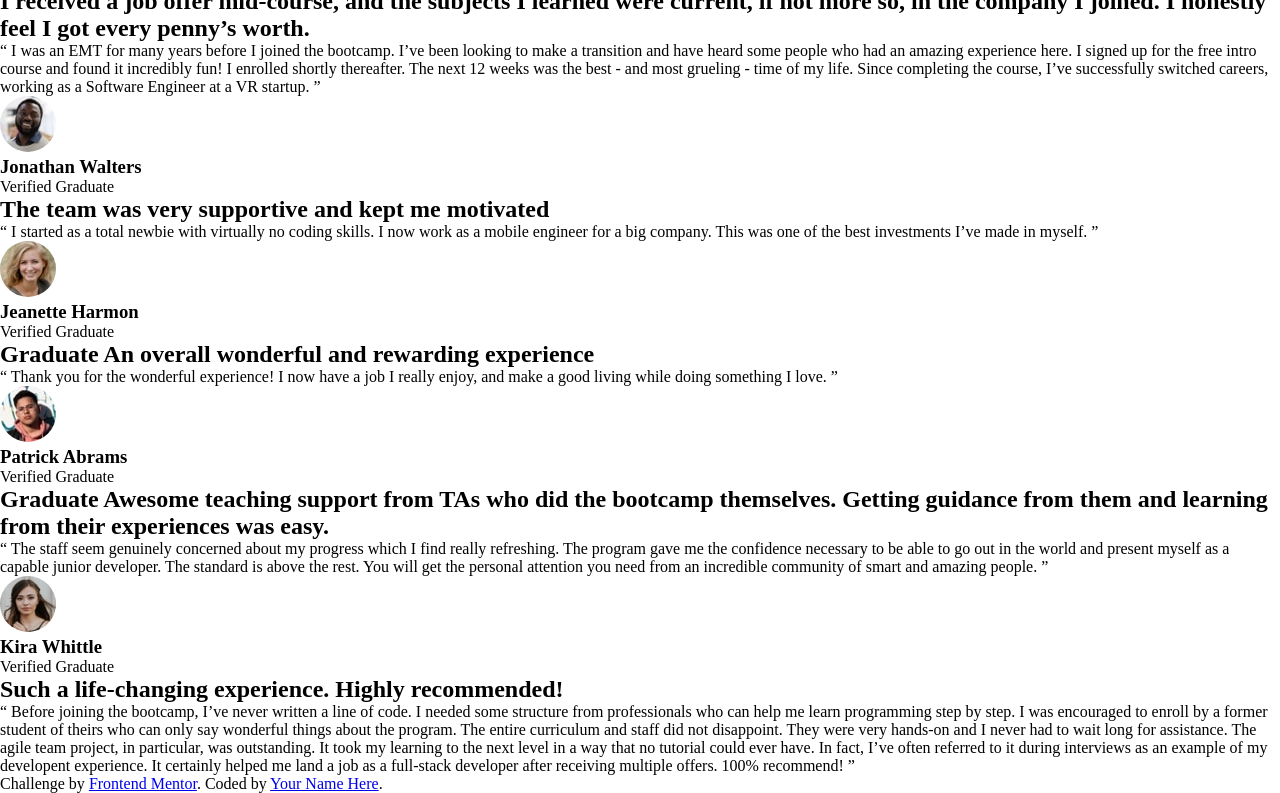
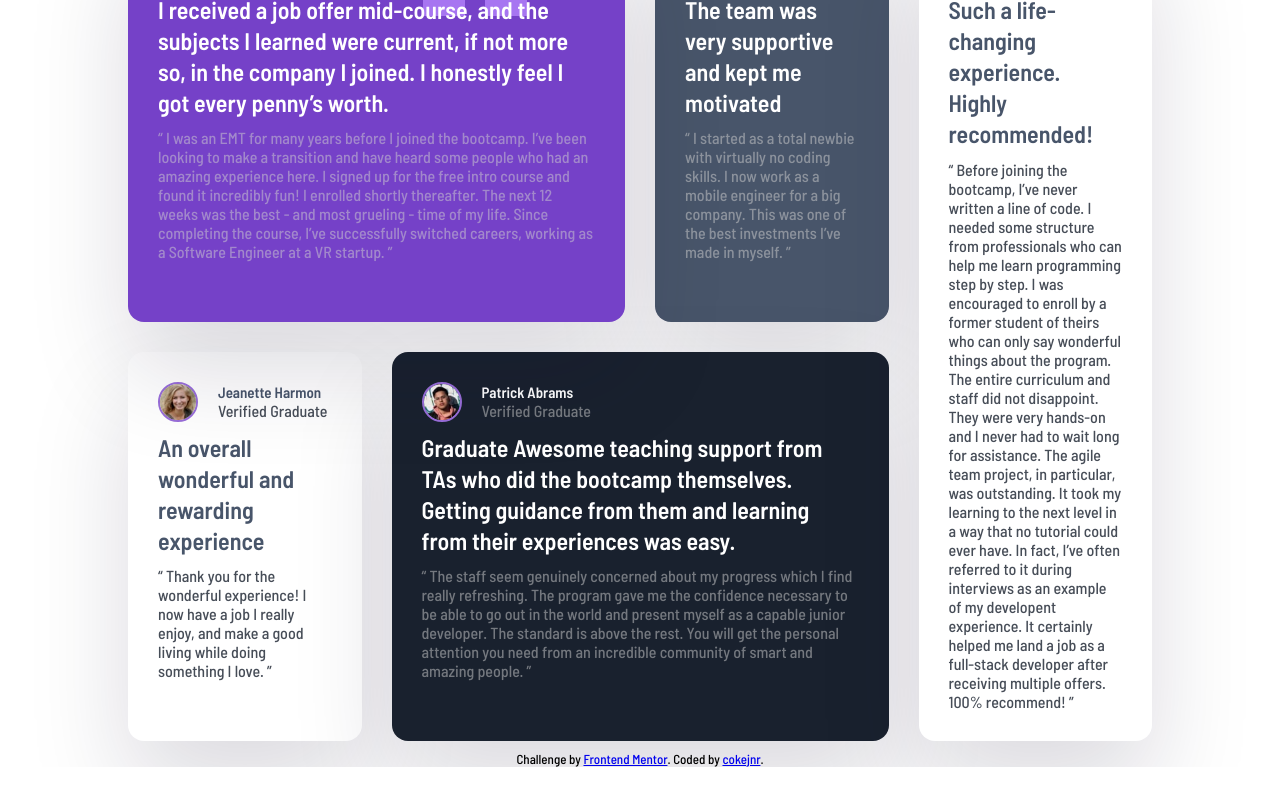
Before and after one commit to Cokejnr7/testimonials, a plain HTML site: page index.html in a window 1280 px wide. Shown: the part 112-905 px from the top of the page. After the commit the page ends 879 px from the top, so only its background shows below. Drawn offline with Linux system fonts and the light colour scheme; a web font is replaced by a local one.

Commit message:
work is done

```diff
--- a/index.css
+++ b/index.css
@@ -1,3 +1,4 @@
+@import url('https://fonts.googleapis.com/css2?family=Barlow+Semi+Condensed:wght@500;600&display=swap');
 
 *,*::before,*::after{
     box-sizing: border-box;
@@ -5,6 +6,151 @@
     margin: 0;
 }
 
+:root{
+    --moderate-violet: hsl(263, 55%, 52%);
+   --very-dark-grayish-blue: hsl(217, 19%, 35%);
+   --very-dark-blackish-blue: hsl(219, 29%, 14%);
+   --white: hsl(0, 0%, 100%);
+   --light-gray: hsl(0, 0%, 81%);
+   --light-grayish-blue: hsl(210, 46%, 95%);
+}
+
+
+html{
+    height: 100vh;
+    width: 100%;
+    padding: 2% 10%;
+}
+body{
+    font-size: 13px;
+    font-family: 'Barlow Semi Condensed', sans-serif;
+    position: relative;
+    height: 100vh;
+}
+
+header{
+    display: flex;
+    align-items: center;
+    gap: 20px;
+}
+
+p{
+    color: var(--light-gray);
+    opacity: 50%;
+    font-size: 16px;
+}
+
+h2{
+    font-size: 1.5rem;
+    font-weight: 500;
+    line-height: 1.3;
+    font-weight: 600;
+}
+
+h3{
+    font-size: 15px;
+}
+
 .avatar{
     border-radius: 50%;
+    width: 40px;
+    height: 40px;
+    border: 2px solid #996ed9;
 }
+
+.testimonials{
+    display: grid;
+    grid-template-columns: repeat(4,1fr);
+    gap: 30px;
+}
+
+
+
+
+.card{
+    display: flex;
+    flex-direction: column;
+    gap: 10px;
+    border-radius: 1rem;
+    box-shadow: rgba(17, 12, 46, 0.15) 0px 48px 100px 0px;
+    padding: 30px;
+}
+
+.daniel{
+    background-color: var(--moderate-violet);
+    grid-column: 1/ span 2;
+    position: relative;
+    background-image: url(/images/bg-pattern-quotation.svg);
+    background-repeat: no-repeat;
+    background-position: 75% 0%;
+    color: var(--white);
+}
+.patrick{
+    background-color: var(--very-dark-blackish-blue);
+    grid-column: span 2;
+    color: var(--white);
+}
+
+
+.jonathan{
+    background-color: var(--very-dark-grayish-blue);
+    color: var(--white);
+}
+
+.kira{
+    background-color: var(--white);
+    grid-column: 4;
+    grid-row: 1/span 2;
+}
+
+.jeanette{
+    background-color: var(--white);
+}
+.kira p,.jeanette p{
+    max-width: 200px;
+    color: var(--very-dark-blackish-blue);
+    opacity: 80%;
+}
+
+.kira h2,.jeanette h2,.kira h3,.jeanette h3{
+    color: var(--very-dark-grayish-blue);
+}
+
+.quote{
+    position: absolute;
+    top: 0;
+    right: 20%;
+}
+
+footer{
+    text-align: center;
+    width: 100%;
+    margin: auto;
+    margin-top: 10px;
+}
+
+@media(max-width: 900px){
+    .testimonials{
+        grid-template-columns: 1fr;
+        width: 100%;
+    }
+
+    .daniel{
+        grid-column: 1;
+    }
+    .patrick{
+        grid-column: 1;
+        grid-row: 4;
+    }
+    .kira{
+        grid-column: 1;
+        grid-row: 5;
+
+    }
+
+    .kira p,.jeanette p{
+        max-width: 100%;
+    }
+
+
+}
--- a/index.html
+++ b/index.html
@@ -13,17 +13,25 @@
     />
 
     <title>Frontend Mentor | testimonials</title>
-
+    <!-- google fonts -->
+    <link
+      rel="stylesheet"
+      href="https://fonts.googleapis.com/css?family=Sofia&effect=fire"
+    />
     <!-- Feel free to remove these styles or customise in your own stylesheet 👍 -->
     <link href="index.css" rel="stylesheet" type="text/css" />
   </head>
   <body>
-    <main>
-      <div class="card">
+    <!-- main -->
+    <main class="testimonials">
+      <!-- card -->
+      <div class="card daniel">
         <header>
           <img class="avatar" src="images/image-daniel.jpg" />
+          <div>
             <h3>Daniel Clifford</h3>
             <p>Verified Graduate</p>
+          </div>
         </header>
         <div class="testimony">
           <h2>
@@ -45,11 +53,14 @@
         </div>
       </div>
 
-      <div class="card">
+      <!-- card -->
+      <div class="card jonathan">
         <header>
           <img class="avatar" src="images/image-jonathan.jpg" />
+          <div>
             <h3>Jonathan Walters</h3>
             <p>Verified Graduate</p>
+          </div>
         </header>
         <div class="testimony">
           <h2>The team was very supportive and kept me motivated</h2>
@@ -63,14 +74,17 @@
         </div>
       </div>
 
-      <div class="card">
+      <!-- card -->
+      <div class="card jeanette">
         <header>
           <img class="avatar" src="images/image-jeanette.jpg" />
+          <div>
             <h3>Jeanette Harmon</h3>
             <p>Verified Graduate</p>
+          </div>
         </header>
         <div class="testimony">
-          <h2>Graduate An overall wonderful and rewarding experience</h2>
+          <h2>An overall wonderful and rewarding experience</h2>
         </div>
         <div class="more">
           <p>
@@ -80,12 +94,14 @@
         </div>
       </div>
 
-      <!-- current -->
-      <div class="card">
+      <!-- card -->
+      <div class="card patrick">
         <header>
           <img class="avatar" src="images/image-patrick.jpg" />
+          <div>
             <h3>Patrick Abrams</h3>
             <p>Verified Graduate</p>
+          </div>
         </header>
         <div class="testimony">
           <h2>
@@ -106,11 +122,14 @@
         </div>
       </div>
 
-      <div class="card">
+      <!-- card -->
+      <div class="card kira">
         <header>
           <img class="avatar" src="images/image-kira.jpg" />
+          <div>
             <h3>Kira Whittle</h3>
             <p>Verified Graduate</p>
+          </div>
         </header>
         <div class="testimony">
           <h2>Such a life-changing experience. Highly recommended!</h2>
@@ -133,11 +152,16 @@
         </div>
       </div>
     </main>
+
+    <!-- footer -->
+    <footer>
       <div class="attribution">
         Challenge by
         <a href="https://www.frontendmentor.io?ref=challenge" target="_blank"
           >Frontend Mentor</a
-      >. Coded by <a href="#">Your Name Here</a>.
+        >. Coded by
+        <a href="https://github.com/Cokejnr7" target="_blank">cokejnr</a>.
       </div>
+    </footer>
   </body>
 </html>
```
Lines whose indentation alone changed are shown as unchanged.
